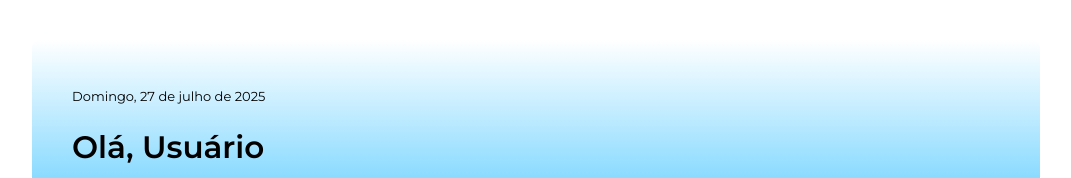
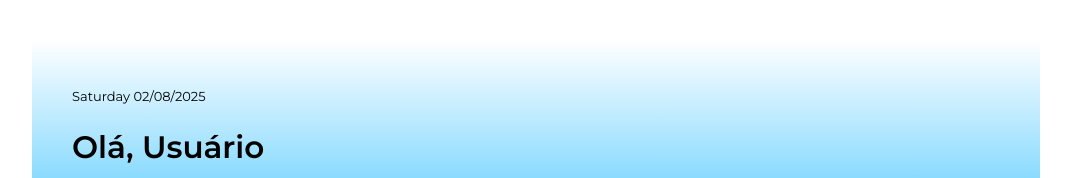
Before and after one commit to maitabom/anybank, an Angular app: page / in a window 1280 px wide. Shown: the top 178 px of the page, without its empty margins (104-1175 px from the left). Built offline with nearby package versions, Linux system fonts and the light colour scheme.

Commit message:
feat: atualizar componente de banner para exibir a data atual dinamicamente

```diff
--- a/src/app/components/banner/banner.component.html
+++ b/src/app/components/banner/banner.component.html
@@ -1,6 +1,6 @@
 <header class="banner">
   <section class="boas-vindas">
-    <span class="data">Domingo, 27 de julho de 2025</span>
+    <span class="data">{{ currentDate | date : "EEEE dd/MM/yyyy" }}</span>
     <h1 class="titulo">Olá, Usuário</h1>
   </section>
 </header>
--- a/src/app/components/banner/banner.component.ts
+++ b/src/app/components/banner/banner.component.ts
@@ -1,11 +1,12 @@
+import { DatePipe } from '@angular/common';
 import { Component } from '@angular/core';
 
 @Component({
   selector: 'app-banner',
-  imports: [],
+  imports: [DatePipe],
   templateUrl: './banner.component.html',
   styleUrl: './banner.component.css'
 })
 export class BannerComponent {
-
+  currentDate = new Date();
 }
```
